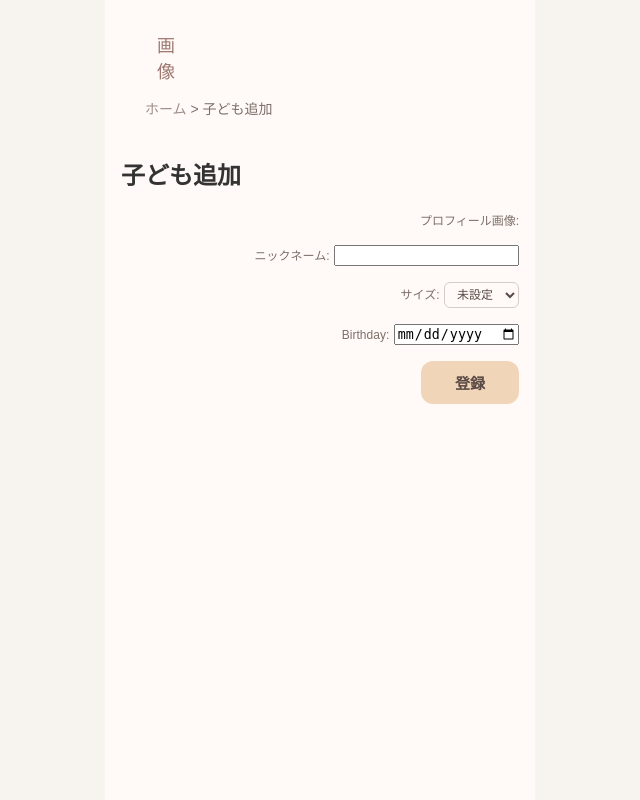
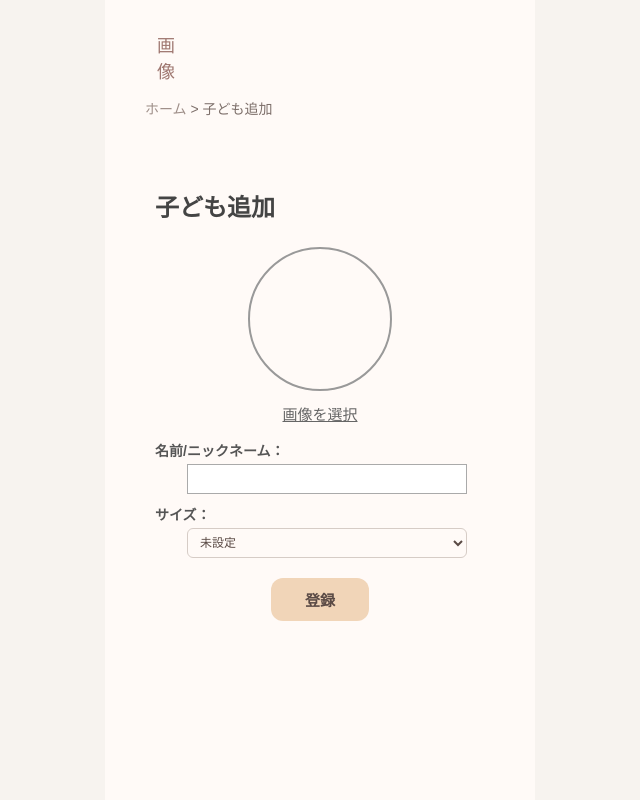
Before and after one commit to yukaaa57/ouchi_closet, a Django app: page /accounts/children/add/ in a window 1280 px wide. Shown: the whole page, without its empty margins (320-960 px from the left). Run offline with Django 5.2, Linux system fonts and the light colour scheme; the visitor is signed in with stand-in values (Sample User, id 1).

Commit message:
アカウント画面、編集画面のHTML修正

```diff
--- a/my_app/templates/accounts/child_form.html
+++ b/my_app/templates/accounts/child_form.html
@@ -7,13 +7,50 @@
 {% endblock %}
 
 {% block  content%}
+<div class="signup-container">
+    <h2 class="account-title">子ども追加</h2>
 
-    <h2>子ども追加</h2>
+    <form method="post" enctype="multipart/form-data" class="account-form">
+        {% csrf_token %}
 
-    <form method="post" enctype="multipart/form-data">
-        {% csrf_token %}
-        {{ form.as_p }}
-        <button type="submit" class="save-button">登録</button>
+        <div class="image-area">
+
+            <div class="profile-preview">
+                <img id="preview-image">
+            </div>
+            {{ form.profile_image }}
+
+            <label for="id_profile_image" class="image-select-button">画像を選択</label>
+        </div>
+
+        <div class="form-group">
+            <label for="{{ form.nickname.id_for_label }}">名前/ニックネーム：</label>
+            {{ form.nickname }}
+            {{ form.nickname.errors }}
+        </div>
+
+        <div class="form-group">
+            <label for="{{ form.size.id_for_label }}">サイズ：</label>
+            {{ form.size }}
+            {{ form.size.errors }}
+        </div>
+
+        <div class="save-area">
+            <button type="submit" class="save-button">登録</button>
+        </div>
     </form>
+</div>
 
+<script>
+const imageInput = document.getElementById("id_profile_image");
+const previewImage = document.getElementById("preview-image");
+
+imageInput.addEventListener("change", function(event) {
+    const file = event.target.files[0];
+     if (file) {
+        previewImage.src = URL.createObjectURL(file);
+        previewImage.style.display = "block";
+     }
+});
+</script>
 {% endblock %}
--- a/my_app/templates/accounts/me.html
+++ b/my_app/templates/accounts/me.html
@@ -19,10 +19,10 @@
     <p>サイズ： {{ user_obj.size }}</p>
     <p>メールアドレス： {{ user_obj.email }}</p>
 
-    <a href="{% url 'account_edit' %}" class="btn">変更</a>
+    <a href="{% url 'account_edit' %}" class="change-button">変更</a>
     <br>
-    <a href="{% url 'password_change' %}"　class="btn">パスワード変更</a>
+    <a href="{% url 'password_change' %}" class="change-button">パスワード変更</a>
     <br>
-    <a href="{% url 'login' %}"　class="logout-link">ログアウト</a>
+    <a href="{% url 'login' %}" class="logout-link">ログアウト</a>
 
 {% endblock %}
```
Also changed, not shown: my_app/templates/accounts/child_edit.html (+7 -4 lines), my_app/templates/accounts/me_edit.html (+7 -4 lines).
